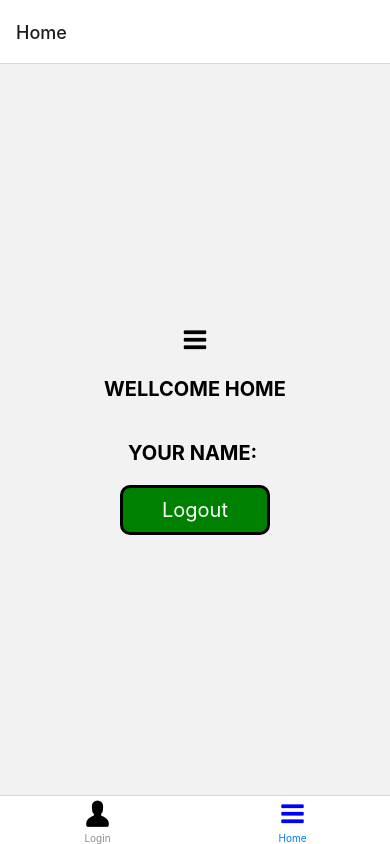
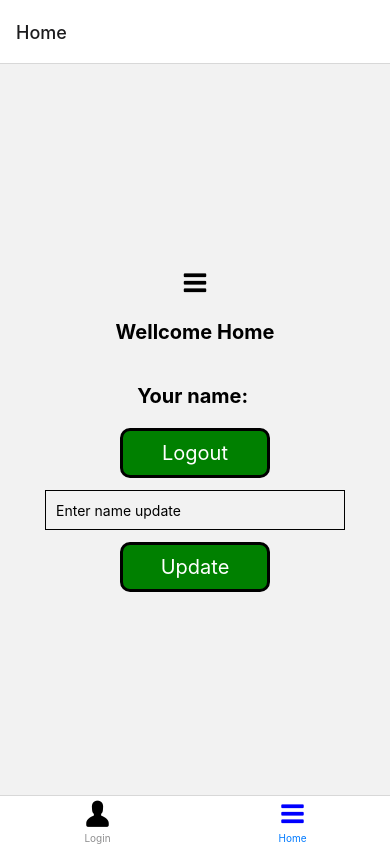
Before and after one commit to quytvgcd17298/my-reactnative-app, a React Native app: screen /Home in a window 390 px wide. Built offline with nearby package versions, Linux system fonts and the light colour scheme; what react-native would draw is missing.

Commit message:
add update name and password

```diff
--- a/screens/Home.js
+++ b/screens/Home.js
@@ -1,5 +1,5 @@
-import React, { useState } from 'react'
-import { StyleSheet, View, Text, Alert } from 'react-native';
+import React, { useState } from 'react';
+import { StyleSheet, View, Text, Alert, TextInput } from 'react-native';
 import { Octicons } from '@expo/vector-icons';
 import AsyncStorage from '@react-native-async-storage/async-storage';
 import { useEffect } from 'react';
@@ -7,18 +7,7 @@ import CustomButton from '../components/CustomButton';
 
 
 const Home = ({navigation}) =>{
-    const [name, setName] = useState("");
-
-    const logOut = async() =>{
-        try{
-            await AsyncStorage.removeItem("UserName")
-            Alert.alert("Your name is remove!!!")
-            navigation.navigate("Login");
-        }
-        catch(error){
-            console.log(error);
-        }
-    }
+const [name, setName] = useState("");
 
     useEffect(() => {
         getData();
@@ -32,8 +21,28 @@ const Home = ({navigation}) =>{
         }
         } catch (error) {
         console.log(error);
+        };
+    }
+    const Logout = async () =>{
+            try{
+                await AsyncStorage.removeItem("UserName")
+                Alert.alert("Your name is remove!!!");
+                setName("");
+                navigation.navigate("Login");
+            }
+            catch(error){
+                console.log(error);
+            }
+        };
+    const UpdateData = async () =>{
+        if(name.length === 0){
+            Alert.alert("Please enter your name")
         }
-};
+        else{
+            await AsyncStorage.setItem("UserName", name);
+            Alert.alert("Your name is updated");
+        }
+    };
     return (
         <View style = {styles.body}>
             <Octicons name="three-bars" size={30} color="black"  />
@@ -43,7 +52,16 @@ const Home = ({navigation}) =>{
             </View>
             <CustomButton
             title = "Logout"
-            handlePress = {logOut}></CustomButton>
+            handlePress = {Logout}></CustomButton>
+             <View style={styles.editInput}>
+                <TextInput
+                 style={styles.input}
+                 onChangeText={(value) => setName(value)}
+                 placeholder="Enter name update"></TextInput>
+                <CustomButton
+            title = "Update"
+            handlePress = {UpdateData}></CustomButton>
+            </View>
         </View>
     )
 }
@@ -56,7 +74,6 @@ const styles = StyleSheet.create({
     text:{
         fontSize: 20,
         margin: 20,
-        textTransform:'uppercase',
         fontWeight:'bold'
     },
     button:{
@@ -71,10 +88,15 @@ const styles = StyleSheet.create({
     },
     input: {
         height: 40,
-        width: "90%",
+        width: 300,
         margin: 12,
         borderWidth: 1,
         padding: 10,
       },
+      editInput:{
+          alignItems:"center",
+          justifyContent:"center",
+
+      }
 });
 export default Home;
--- a/screens/Login.js
+++ b/screens/Login.js
@@ -7,29 +7,32 @@ import { useEffect } from 'react';
 
 const Login = ({navigation}) => {
     const [name, setName] = useState("");
+    const [password, setPassword] = useState("");
 
-    useEffect(async()=>{
-        checkLogin()
-    } , []);
+    useEffect (()=>{
+        checkLogin();
+    }, []);
 
-    const checkLogin = async()=>{
-        try{
-            const value = await AsyncStorage.getItem("UserName");
-            if(value !== null){
-                navigation.navigate("Home");
-            }
+    const checkLogin = async () => {
+        try {
+          const value = await AsyncStorage.getItem("Username");
+          if (value !== null) {
+            navigation.navigate("Home");
+          }
+        } catch (error) {
+          console.log(error);
         }
-        catch(error){
-            console.log(error);
-        }
-    }
+      };
+
     const ScreenHandle = async () => {
-        if(name.length === 0){
-            Alert.alert("Warnning!!! Your name is empty");
+        if(name.length === 0 || password.length ===0){
+            Alert.alert("Warnning!!! Please enter your name and password");
         }
         else {
             try{
                 await AsyncStorage.setItem("UserName", name);
+                setName("");
+                setPassword("");
                 navigation.navigate("Home");
             }
             catch(error){
@@ -47,6 +50,12 @@ const Login = ({navigation}) => {
                  onChangeText={(value) => setName(value)}
                  value={name}
                  placeholder="Enter name"></TextInput>
+                 <TextInput
+                 style={styles.input}
+                 onChangeText={(value) => setPassword(value)}
+                 value={password}
+                 placeholder="Enter password"
+                 secureTextEntry = {true}></TextInput>
             </View>
             <CustomButton
             title ="Login"
```
